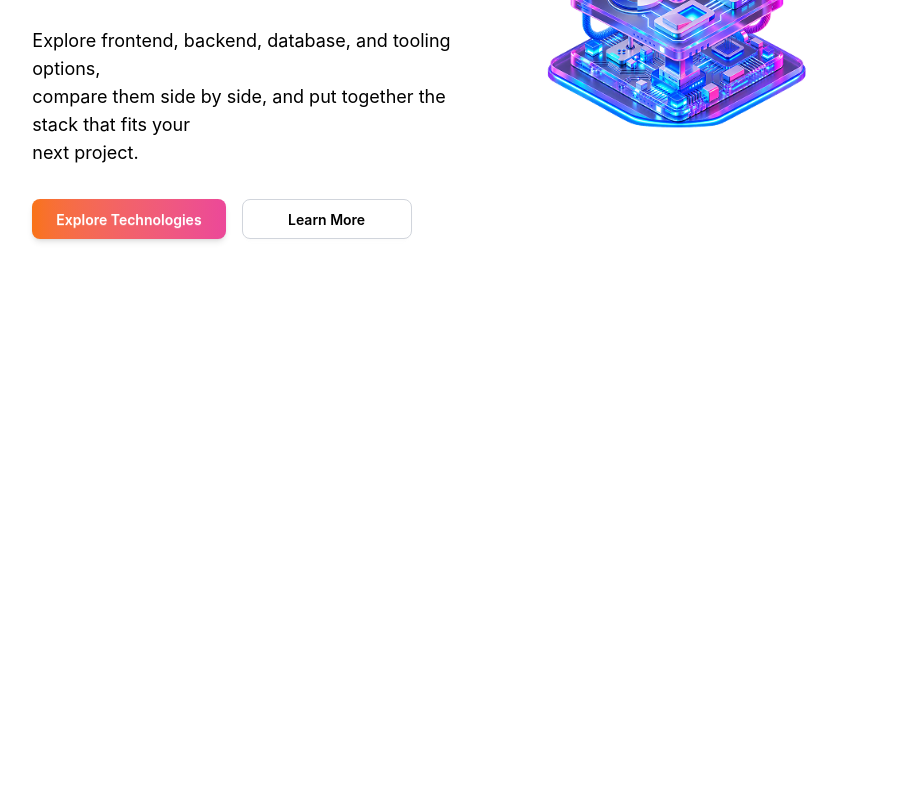
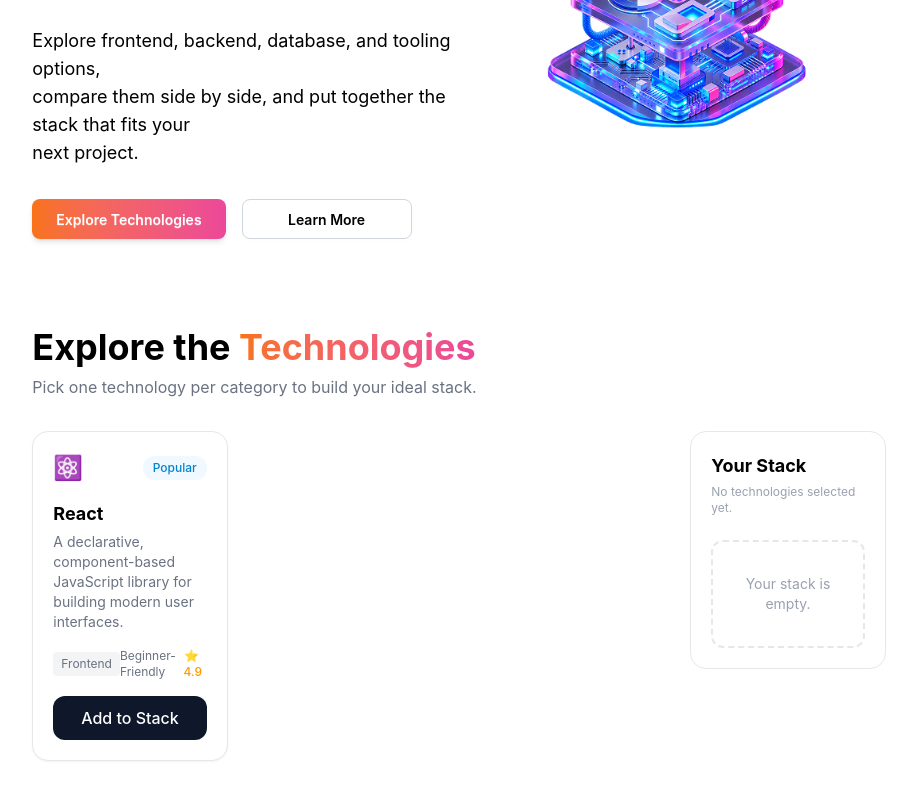
Before and after one commit to masudshishir222/B14-A05, a React (Vite) app: page / in a window 1280 px wide. Shown: the part 382-1182 px from the top of the page, without its empty margins (181-1098 px from the left). Before the commit the page ends 800 px from the top, so only its background shows below. Built offline with nearby package versions, Linux system fonts and the light colour scheme.

Commit message:
cart section

```diff
--- a/src/App.tsx
+++ b/src/App.tsx
@@ -82,6 +82,67 @@ function App() {
 
       </section>
 
+
+      <section className="max-w-8/12 mx-auto py-12">
+      {/* Header */}
+      <div className="mb-8">
+        <h2 className="text-4xl font-bold">
+          Explore the <span className="bg-linear-to-r from-[#F97316] to-[#EC4899] bg-clip-text text-transparent">Technologies</span>
+        </h2>
+        <p className="text-gray-500 mt-2">Pick one technology per category to build your ideal stack.</p>
+      </div>
+
+      {/* Cards and Sidebar */}
+      <div className="grid grid-cols-1 lg:grid-cols-4 gap-6">
+
+        <div className="lg:col-span-3 grid grid-cols-1 md:grid-cols-3 gap-6">
+
+          <div className="bg-white border border-gray-200 rounded-2xl p-5 shadow-xs flex flex-col justify-between hover:shadow-md transition-shadow">
+
+
+            <div>
+              <div className="flex justify-between items-center mb-4">
+                <span className="text-2xl">⚛️</span>
+                <span className="text-xs bg-sky-50 text-sky-600 px-2.5 py-1 rounded-full font-medium">
+                  Popular
+                </span>
+              </div>
+              <h3 className="text-lg font-bold mb-1">React</h3>
+              <p className="text-sm text-gray-500 mb-4">
+                A declarative, component-based JavaScript library for building modern user interfaces.
+              </p>
+            </div>
+
+
+            <div>
+              <div className="flex items-center justify-between text-xs text-gray-500 mb-4">
+                <span className="bg-gray-100 px-2 py-1 rounded">Frontend</span>
+                <span>Beginner-Friendly</span>
+                <span className="text-amber-500 font-medium">⭐ 4.9</span>
+              </div>
+              <button className="w-full bg-[#0F172A] text-white py-2.5 rounded-xl font-medium hover:bg-black transition cursor-pointer">
+                Add to Stack
+              </button>
+            </div>
+
+          </div>
+
+        </div>
+
+        {/* Right Side */}
+        <div className="lg:col-span-1">
+          <div className="bg-white border border-gray-200 rounded-2xl p-5 sticky top-6">
+            <h3 className="font-bold text-lg mb-1">Your Stack</h3>
+            <p className="text-xs text-gray-400 mb-6">No technologies selected yet.</p>
+
+            <div className="border-2 border-dashed border-gray-200 rounded-xl p-8 text-center text-sm text-gray-400">
+              Your stack is empty.
+            </div>
+          </div>
+        </div>
+
+      </div>
+    </section>
     </>
   )
 }
```
